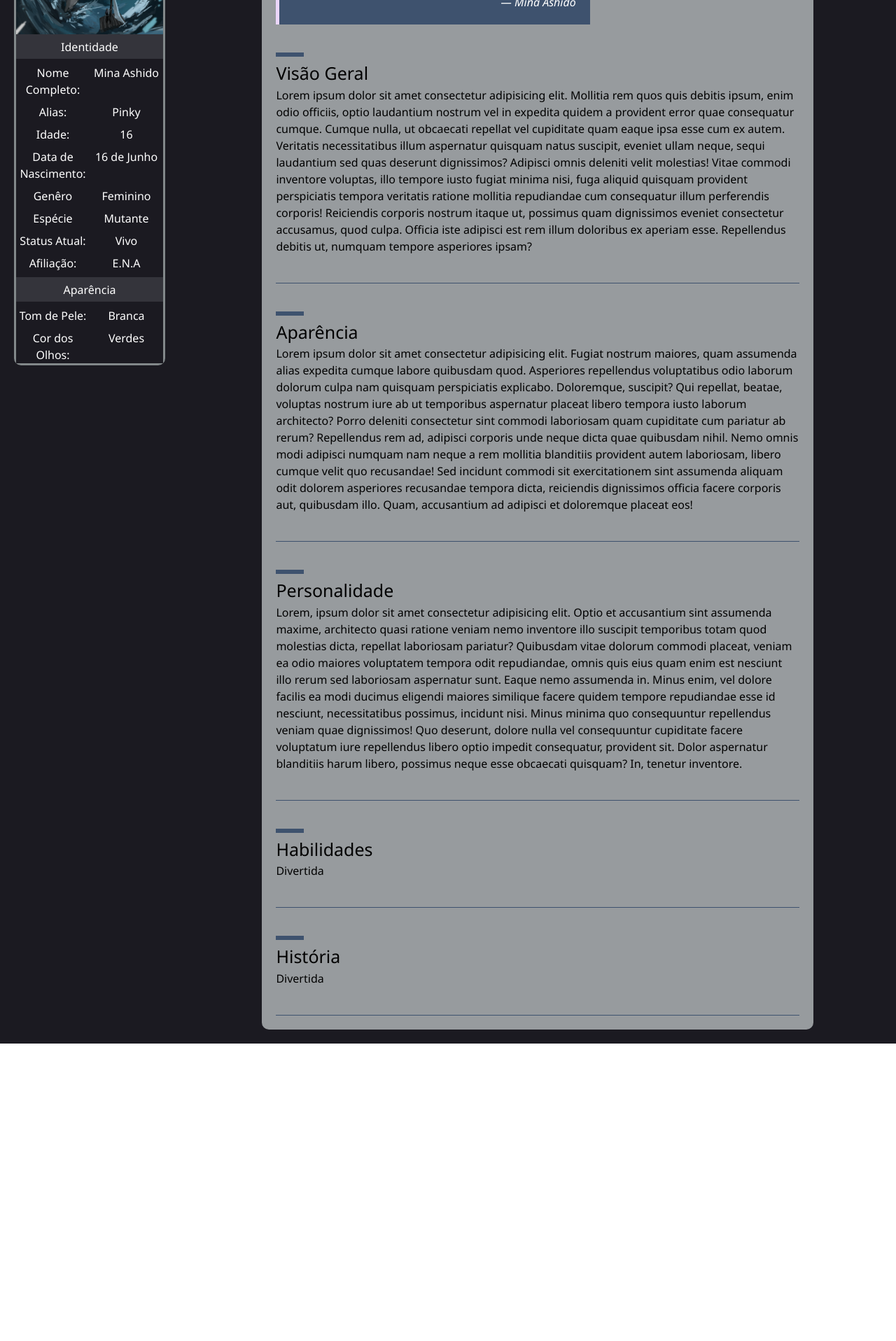
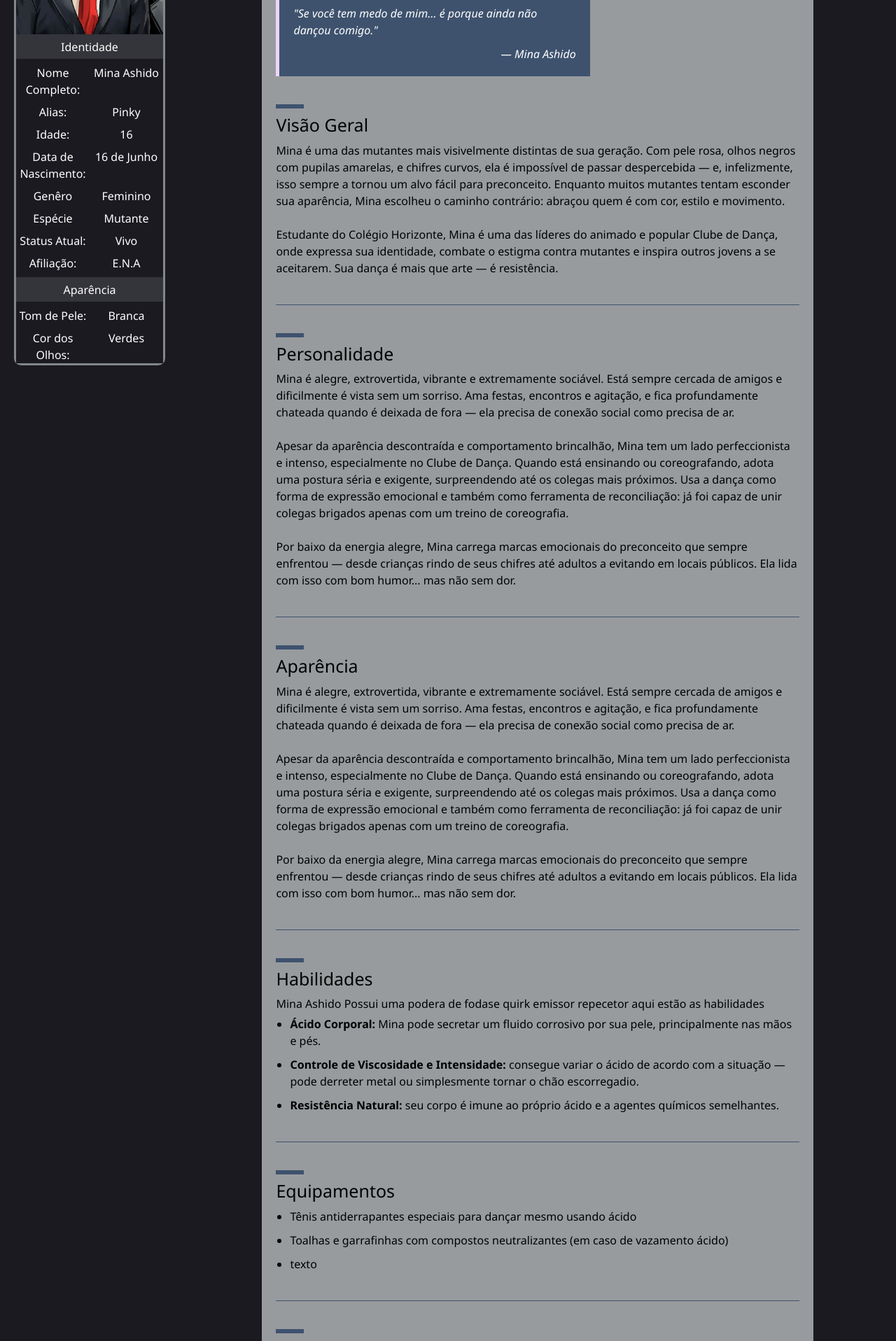
Before and after one commit to PauloHenriDev/auniverse, a Next.js app: page /personagens/Mina-Ashido in a window 1280 px wide. Shown: the part 340-2256 px from the top of the page at 70% size. Before the commit the page ends 1831 px from the top, so only its background shows below. Built offline with nearby package versions, Linux system fonts and the light colour scheme.

Commit message:
melhora o responsivo do quote block e constroi o profile da Mina Ashido

```diff
--- a/app/components/CharacterProfile/page.tsx
+++ b/app/components/CharacterProfile/page.tsx
@@ -116,10 +116,10 @@ const CharacterProfile: React.FC<CharacterProfileProps> = ({
           </div>
 
           {/* Quote */}
-          <div className="flex flex-col w-full md:w-[60%] p-[20px] bg-[#3E526E] border-l-[5px] border-[#EBD6FB] gap-[10px] italic text-white">
+          <div className="flex flex-col w-full md:w-[60%] p-[20px] bg-[#3E526E] border-l-[5px] border-[#EBD6FB] gap-[10px] italic text-white break-words">
             <p>"{quote}"</p>
             <div className="flex justify-end">
-              <p>— {quoteSource}</p>
+              <p className="break-words whitespace-normal text-right max-w-full">— {quoteSource}</p>
             </div>
           </div>
 
--- a/app/personagens/Mina-Ashido/page.tsx
+++ b/app/personagens/Mina-Ashido/page.tsx
@@ -2,6 +2,7 @@ import Header from "../../components/Header/page";
 import CharacterProfile from "../../components/CharacterProfile/page";
 
 import PoseidonImage from "../../../public/poseidonImage1.webp";
+import IzukuMidoriyaImage from "../../../public/izukuMidoriyaImage1.jpg";
 
 export default function MinaAshido() {
   return (
@@ -17,44 +18,85 @@ export default function MinaAshido() {
             status="Vivo"
             affiliation="E.N.A"
             appearance={{ skinTone: "Branca", eyeColor: "Verdes" }}
-            image={PoseidonImage}
-            quote="texto"
+            image={IzukuMidoriyaImage}
+            quote="Se você tem medo de mim… é porque ainda não dançou comigo."
             quoteSource="Mina Ashido"
             sections={[
+                // da para por mais, o último não precisa de virgula
+                // Visão Geral
                 {
                 id: "visao-geral",
                 title: "Visão Geral",
-                content: <p>Lorem ipsum dolor sit amet consectetur adipisicing elit. Mollitia rem quos quis debitis ipsum, enim odio officiis, optio laudantium nostrum vel in expedita quidem a provident error quae consequatur cumque.
-                Cumque nulla, ut obcaecati repellat vel cupiditate quam eaque ipsa esse cum ex autem. Veritatis necessitatibus illum aspernatur quisquam natus suscipit, eveniet ullam neque, sequi laudantium sed quas deserunt dignissimos?
-                Adipisci omnis deleniti velit molestias! Vitae commodi inventore voluptas, illo tempore iusto fugiat minima nisi, fuga aliquid quisquam provident perspiciatis tempora veritatis ratione mollitia repudiandae cum consequatur illum perferendis corporis!
-                Reiciendis corporis nostrum itaque ut, possimus quam dignissimos eveniet consectetur accusamus, quod culpa. Officia iste adipisci est rem illum doloribus ex aperiam esse. Repellendus debitis ut, numquam tempore asperiores ipsam?</p>,
+                content: <p className="mt-[5px]">Mina é uma das mutantes mais visivelmente distintas de sua geração. Com pele rosa, olhos negros com pupilas amarelas, e chifres curvos, ela é impossível de passar despercebida — e, infelizmente, isso sempre a tornou um alvo fácil para preconceito. Enquanto muitos mutantes tentam esconder sua aparência, Mina escolheu o caminho contrário: abraçou quem é com cor, estilo e movimento.<br /><br />
+                Estudante do Colégio Horizonte, Mina é uma das líderes do animado e popular Clube de Dança, onde expressa sua identidade, combate o estigma contra mutantes e inspira outros jovens a se aceitarem. Sua dança é mais que arte — é resistência.</p>,
                 },
+                // Personalidade
+                {
+                    id: "personalidade",
+                    title: "Personalidade",
+                    content: <p className="mt-[5px]">Mina é alegre, extrovertida, vibrante e extremamente sociável. Está sempre cercada de amigos e dificilmente é vista sem um sorriso. Ama festas, encontros e agitação, e fica profundamente chateada quando é deixada de fora — ela precisa de conexão social como precisa de ar.<br /><br />
+                    Apesar da aparência descontraída e comportamento brincalhão, Mina tem um lado perfeccionista e intenso, especialmente no Clube de Dança. Quando está ensinando ou coreografando, adota uma postura séria e exigente, surpreendendo até os colegas mais próximos. Usa a dança como forma de expressão emocional e também como ferramenta de reconciliação: já foi capaz de unir colegas brigados apenas com um treino de coreografia.<br /><br />
+                    Por baixo da energia alegre, Mina carrega marcas emocionais do preconceito que sempre enfrentou — desde crianças rindo de seus chifres até adultos a evitando em locais públicos. Ela lida com isso com bom humor... mas não sem dor.</p>,
+                },
+                // Aparência
                 {
                 id: "aparencia",
                 title: "Aparência",
-                content: <p>Lorem ipsum dolor sit amet consectetur adipisicing elit. Fugiat nostrum maiores, quam assumenda alias expedita cumque labore quibusdam quod. Asperiores repellendus voluptatibus odio laborum dolorum culpa nam quisquam perspiciatis explicabo.
-                Doloremque, suscipit? Qui repellat, beatae, voluptas nostrum iure ab ut temporibus aspernatur placeat libero tempora iusto laborum architecto? Porro deleniti consectetur sint commodi laboriosam quam cupiditate cum pariatur ab rerum?
-                Repellendus rem ad, adipisci corporis unde neque dicta quae quibusdam nihil. Nemo omnis modi adipisci numquam nam neque a rem mollitia blanditiis provident autem laboriosam, libero cumque velit quo recusandae!
-                Sed incidunt commodi sit exercitationem sint assumenda aliquam odit dolorem asperiores recusandae tempora dicta, reiciendis dignissimos officia facere corporis aut, quibusdam illo. Quam, accusantium ad adipisci et doloremque placeat eos!</p>,
+                content: <p className="mt-[5px]">Mina é alegre, extrovertida, vibrante e extremamente sociável. Está sempre cercada de amigos e dificilmente é vista sem um sorriso. Ama festas, encontros e agitação, e fica profundamente chateada quando é deixada de fora — ela precisa de conexão social como precisa de ar.<br /><br />
+                Apesar da aparência descontraída e comportamento brincalhão, Mina tem um lado perfeccionista e intenso, especialmente no Clube de Dança. Quando está ensinando ou coreografando, adota uma postura séria e exigente, surpreendendo até os colegas mais próximos. Usa a dança como forma de expressão emocional e também como ferramenta de reconciliação: já foi capaz de unir colegas brigados apenas com um treino de coreografia.<br /><br />
+                Por baixo da energia alegre, Mina carrega marcas emocionais do preconceito que sempre enfrentou — desde crianças rindo de seus chifres até adultos a evitando em locais públicos. Ela lida com isso com bom humor... mas não sem dor.</p>,
                 },
-                // Adicione mais seções conforme necessário, o último não precisa de virgula
-                {
-                    id: "personalidade",
-                    title: "Personalidade",
-                    content: <p>Lorem, ipsum dolor sit amet consectetur adipisicing elit. Optio et accusantium sint assumenda maxime, architecto quasi ratione veniam nemo inventore illo suscipit temporibus totam quod molestias dicta, repellat laboriosam pariatur?
-                    Quibusdam vitae dolorum commodi placeat, veniam ea odio maiores voluptatem tempora odit repudiandae, omnis quis eius quam enim est nesciunt illo rerum sed laboriosam aspernatur sunt. Eaque nemo assumenda in.
-                    Minus enim, vel dolore facilis ea modi ducimus eligendi maiores similique facere quidem tempore repudiandae esse id nesciunt, necessitatibus possimus, incidunt nisi. Minus minima quo consequuntur repellendus veniam quae dignissimos!
-                    Quo deserunt, dolore nulla vel consequuntur cupiditate facere voluptatum iure repellendus libero optio impedit consequatur, provident sit. Dolor aspernatur blanditiis harum libero, possimus neque esse obcaecati quisquam? In, tenetur inventore.</p>,
-                },
+                // Habilidades
                 {
                     id: "habilidades",
                     title: "Habilidades",
-                    content: <p>Divertida</p>,
+                    content: <>
+                        <p className="mb-[5px] mt-[5px]">Mina Ashido Possui uma podera de fodase quirk emissor repecetor aqui estão as habilidades</p>
+                        <ul className="flex flex-col list-disc pl-[20px] gap-[10px]">
+                            <li>
+                                <p><strong>Ácido Corporal:</strong> Mina pode secretar um fluido corrosivo por sua pele, principalmente nas mãos e pés.</p>
+                            </li>
+                            <li>
+                                <p><strong>Controle de Viscosidade e Intensidade:</strong> consegue variar o ácido de acordo com a situação — pode derreter metal ou simplesmente tornar o chão escorregadio.</p>
+                            </li>
+                            <li>
+                                <p><strong>Resistência Natural:</strong> seu corpo é imune ao próprio ácido e a agentes químicos semelhantes.</p>
+                            </li>
+                        </ul>
+                    </>,
                 },
+                // Equipamentos
+                {
+                    id: "equipamentos",
+                    title: "Equipamentos",
+                    content: <ul className="mt-[5px] flex flex-col list-disc pl-[20px] gap-[10px]">
+                        <li><p>Tênis antiderrapantes especiais para dançar mesmo usando ácido</p></li>
+                        <li><p>Toalhas e garrafinhas com compostos neutralizantes (em caso de vazamento ácido)</p></li>
+                        <li><p>texto</p></li>
+                    </ul>,
+                },
+                // História
                 {
                     id: "historia",
                     title: "História",
-                    content: <p>Divertida</p>,
+                    content: <p className="mt-[5px]">Construção</p>,
+                },
+                // Relacionamentos
+                {
+                    id: "relacionamentos",
+                    title: "Relacionamentos",
+                    content: <p className="mt-[5px]">Construção</p>,
+                },
+                // Curiosidades
+                {
+                    id: "curiosidades",
+                    title: "Curiosidades",
+                    content: <ul className="mt-[5px] flex flex-col list-disc pl-[20px] gap-[10px]">
+                        <li><p>Sabe mais sobre relacionamentos dos colegas do que deveria (adora ships)</p></li>
+                        <li><p>Vive tentando ensinar Izuku a dançar — sem muito sucesso até agora.</p></li>
+                        <li><p>Tirou nota vermelha em matemática, mas passou fazendo um vídeo educativo em forma de coreografia.</p></li>
+                        <li><p>texto</p></li>
+                    </ul>,
                 }
             ]}
         />
```
Also changed, not shown: public/izukuMidoriyaImage1.jpg (added).
